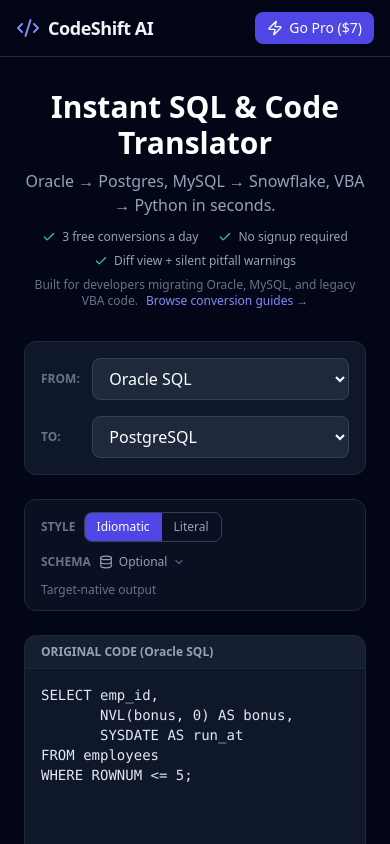
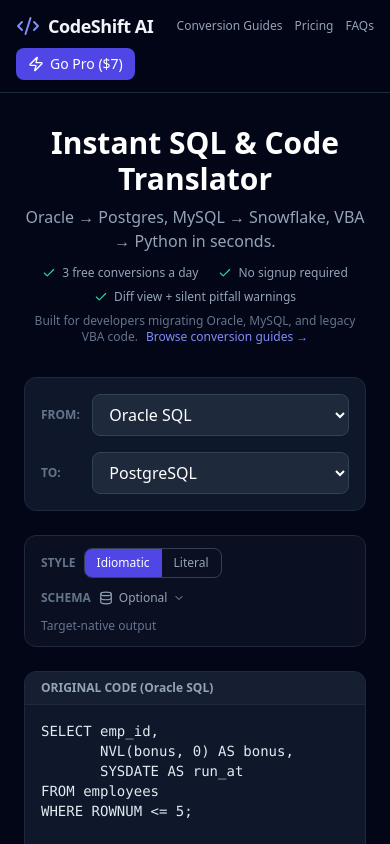
Before and after one commit to nnamdimichael020-wq/code-migrator, a Next.js app: page / in a window 390 px wide. Shown: the top 844 px of the page. Built offline with nearby package versions, Linux system fonts and the light colour scheme.

Commit message:
Show Conversion Guides / Pricing / FAQs nav links at all screen widths
Co-authored-by: arena-agent <297053741+arena-agent@users.noreply.github.com>

```diff
--- a/app/page.js
+++ b/app/page.js
@@ -367,12 +367,12 @@
   return (
     <div className="min-h-screen bg-slate-950 text-slate-100 flex flex-col font-sans">
       <header id="top" className="sticky top-0 z-30 border-b border-slate-800 bg-slate-950/90 backdrop-blur px-4 py-3 sm:px-6">
-        <div className="max-w-7xl mx-auto flex items-center justify-between gap-4">
+        <div className="max-w-7xl mx-auto flex flex-wrap items-center justify-between gap-x-4 gap-y-2">
           <a href="#top" className="flex items-center gap-2 shrink-0" aria-label="CodeShift AI home">
             <Code2 className="w-6 h-6 text-indigo-400" />
             <span className="font-bold text-lg tracking-tight">CodeShift AI</span>
           </a>
-          <nav className="hidden lg:flex items-center gap-5 text-sm text-slate-400" aria-label="Primary navigation">
+          <nav className="flex items-center gap-3 sm:gap-5 text-xs sm:text-sm text-slate-400" aria-label="Primary navigation">
             <a href="#guides" className="hover:text-white transition">Conversion Guides</a>
             <a href="#pricing" className="hover:text-white transition">Pricing</a>
             <a href="#faq" className="hover:text-white transition">FAQs</a>
```
